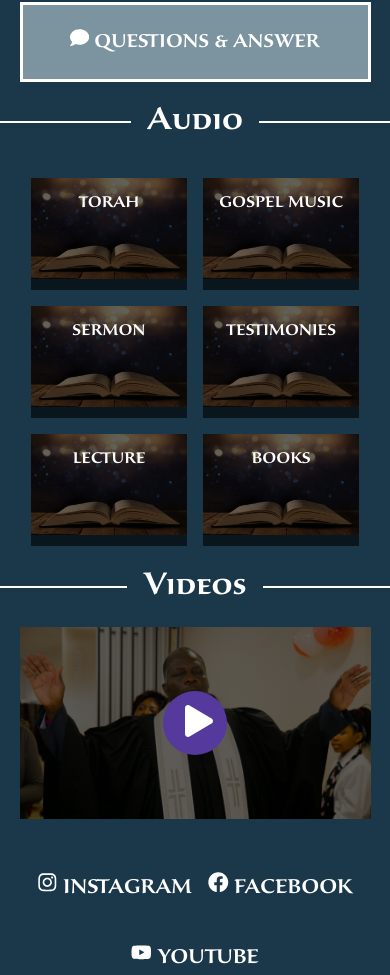
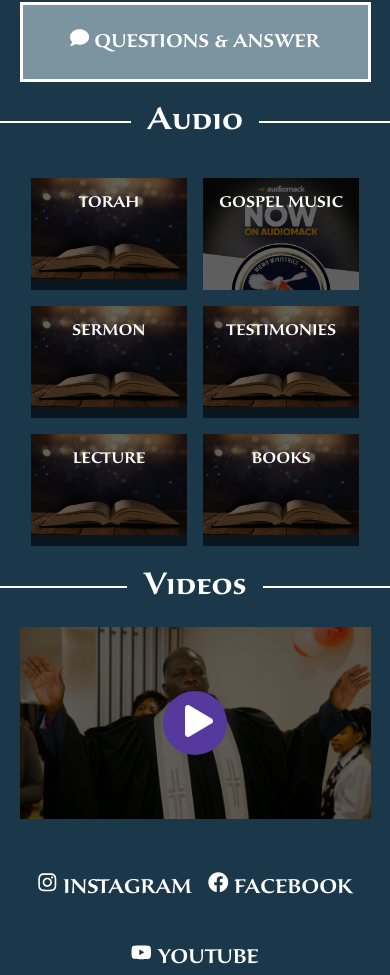
Before and after one commit to Baouldguyd/mowdmin, a React (Create React App) app: page /home in a window 390 px wide. Shown: the part 761-1736 px from the top of the page. Built offline with nearby package versions, Linux system fonts and the light colour scheme.

Commit message:
updated gospel music

```diff
--- a/src/App.css
+++ b/src/App.css
@@ -251,6 +251,17 @@ box-shadow: 0px 4px 4px 0px rgba(0, 0, 0, 0.25);
       justify-content: center;
 
 
+    }
+
+    .audiogospel{
+      width: 40vw;
+      height: 7rem;
+      background: linear-gradient(180deg, rgba(8, 8, 8, 0.644) 0%, rgba(0, 0, 0, 0.603) 100%),
+              url('./Assets/audioimage.jpeg');
+      background-size: cover;
+      background-repeat: no-repeat;
+      display: flex;
+      justify-content: center;
     }
 
     .books{
@@ -744,8 +755,27 @@ box-shadow: 0px 4px 4px 0px rgba(0, 0, 0, 0.25);
       padding: 7px;
     }
 
+    .gospel{
+      display: flex;
+      flex-direction: column;
+      gap: 2rem;
+    }
 
+    .gospelimg {
+      height: 30vh;
+      width: auto;
+      margin-top: 1rem;
+    }
 
+    .gospelaudio{
+    height: auto;
+    width: 100vw;
+    }
+
+    .audiomack{
+      width: auto;
+      height: auto;
+    }
 
 
 
--- a/src/Components/Sample/Audio.jsx
+++ b/src/Components/Sample/Audio.jsx
@@ -1,5 +1,6 @@
 import React from 'react'
 import { Link } from 'react-router-dom';
+
 
 
 const Audio = () => {
@@ -22,11 +23,12 @@ const Audio = () => {
             </div>
           </Link>
 
-          <Link to='/audio/gospel' >
-           <div className='torah'>
+          <a href="https://audiomack.com/apostle-maurille/album/leternel-est-bon">
+           <div className='audiogospel'>
             <p>GOSPEL MUSIC</p>
           </div>
-          </Link>
+          </a>
+
 
           <Link to='/audio/sermon' >
           <div className='torah'>
```
Also changed, not shown: src/Assets/audioimage.jpeg (added).
